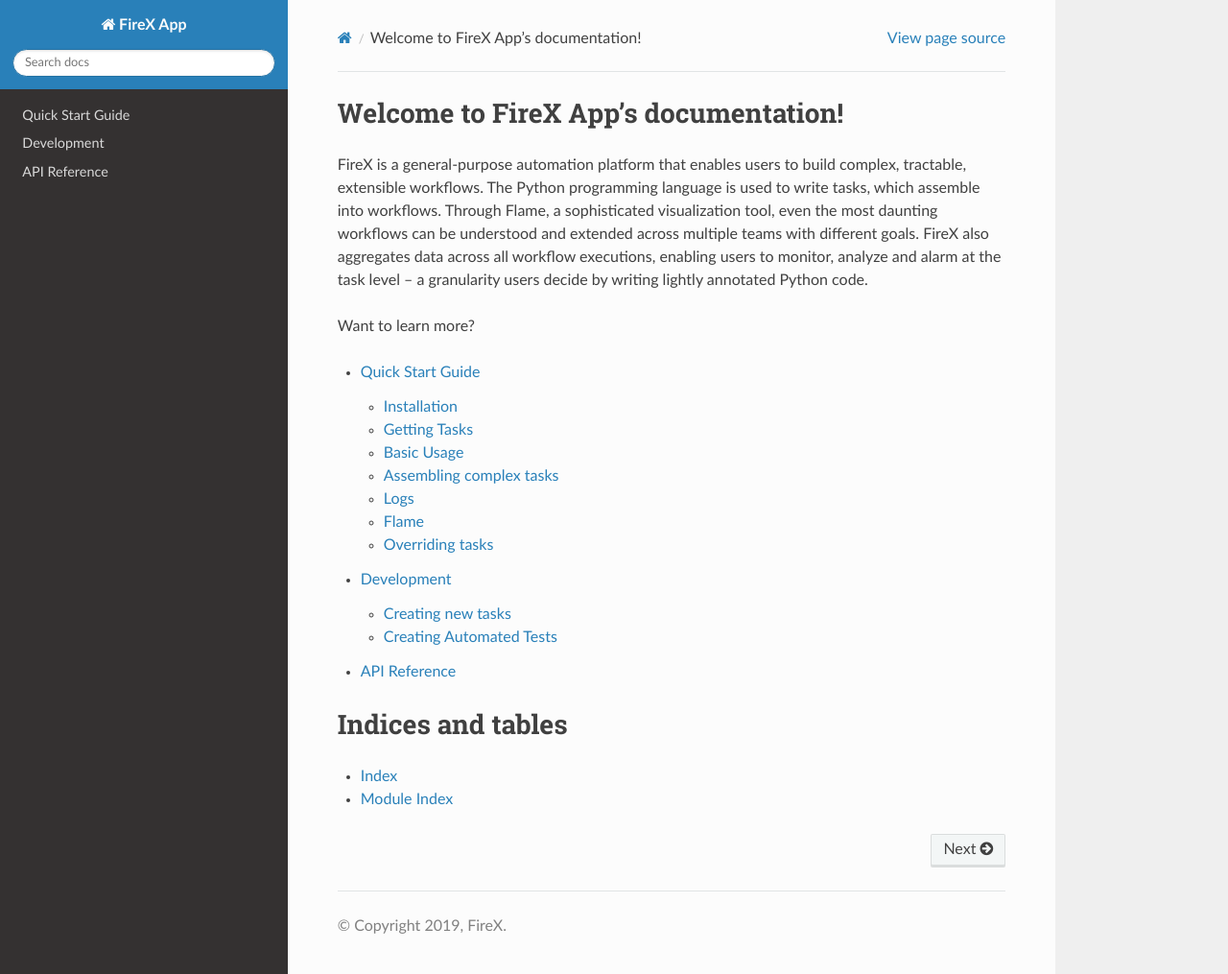
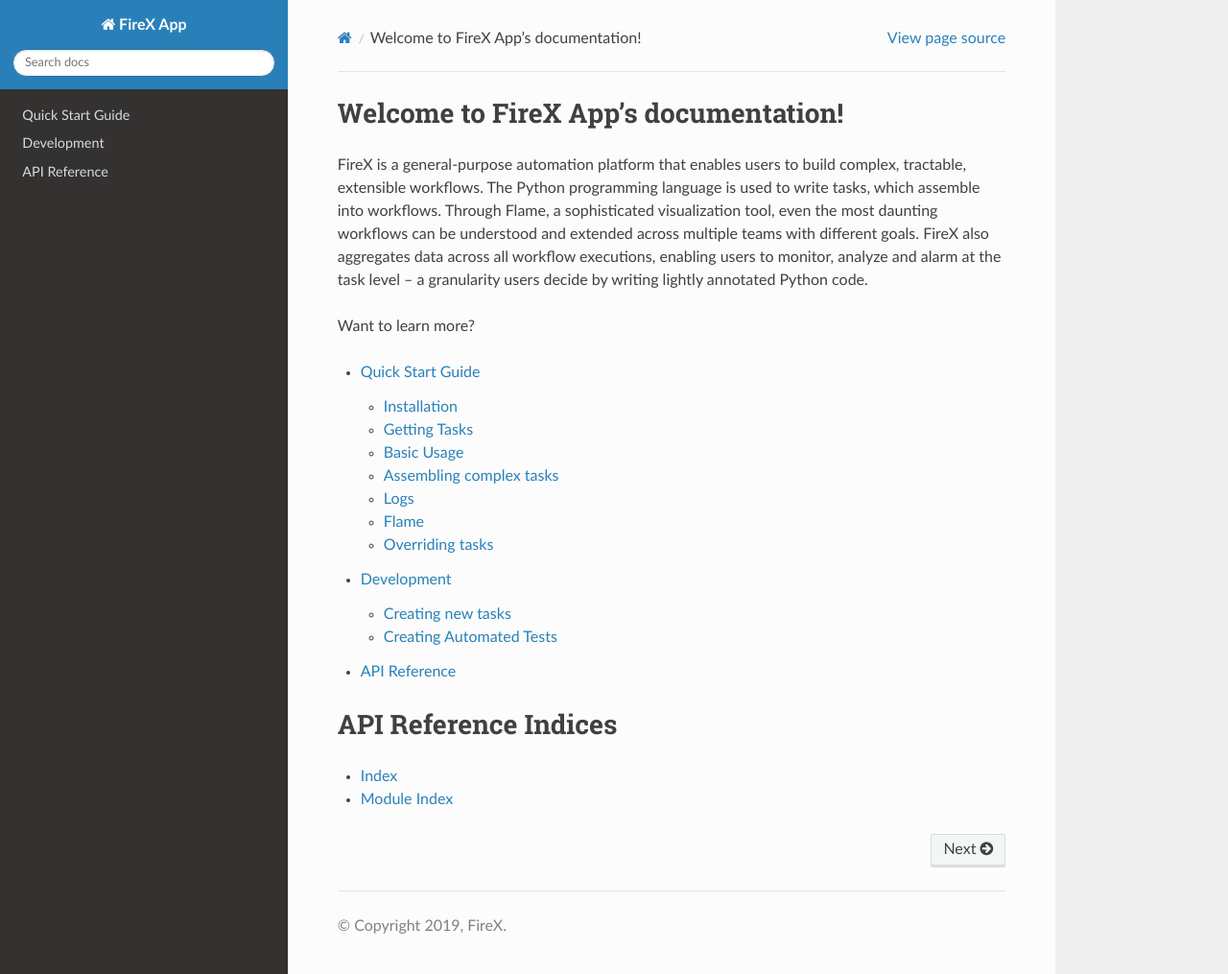
Before and after one commit to FireXStuff/firexapp, a Sphinx documentation site: the page built from docs/index.rst, in a window 1280 px wide and 1015 px high. Shown: the whole window at 96% size. Built offline with Sphinx 7.4.7 and the Read the Docs theme 2.0.0, drawn with Linux system fonts in a browser that asks for light colours.

Commit message:
Trivial doc update.

```diff
--- a/docs/index.rst
+++ b/docs/index.rst
@@ -16,7 +16,7 @@
    development
    api_reference
 
-Indices and tables
+API Reference Indices
 ==================
 
 * :ref:`genindex`
```
